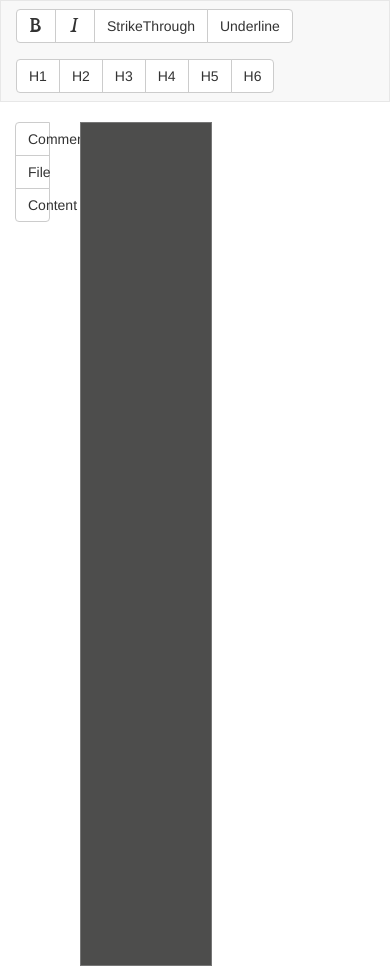
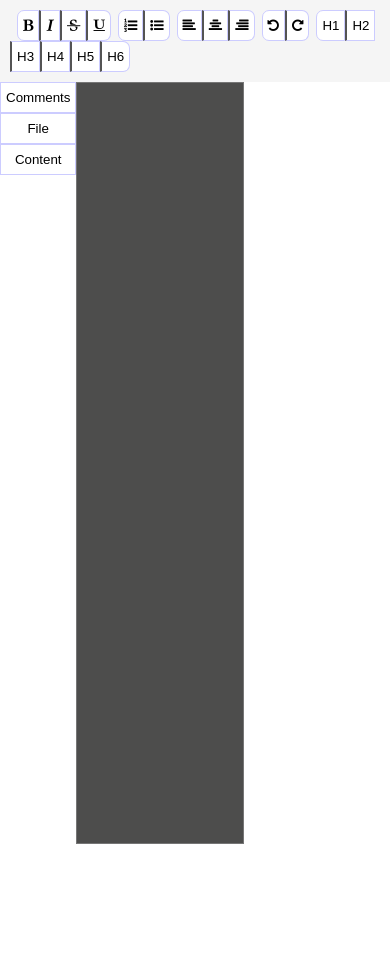
Before and after one commit to word-killers/mark2down, a Python web app: template templates/neco.html in a window 390 px wide. After the commit the page ends 844 px from the top, so only its background shows below. Run offline with Jinja, Linux system fonts and the light colour scheme; the template is opened without the code that fills it, so the values that code supplies are empty; some libraries are stand-ins or nearby versions.

Commit message:
deleted bootstrap, add icons, corrected textField height

```diff
--- a/static/css/style2.css
+++ b/static/css/style2.css
@@ -1,5 +1,28 @@
 #editor{
 
+}
+
+.column-flex{
+    display: -webkit-flex;
+    display: flex;
+    -webkit-flex-direction: column;
+    flex-direction: column;
+}
+
+.row-flex{
+    display: -webkit-flex;
+    display: flex;
+    -webkit-flex-direction: row;
+    flex-direction: row;
+}
+
+body{
+    margin: 0;
+}
+
+nav{
+    background-color: whitesmoke;
+    padding: 10px;
 }
 
 textarea{
@@ -10,11 +33,64 @@ textarea{
     padding: 10px;
 }
 
-.maxSize{
-    width: 100%;
+.max-percent-height{
     height: 100%;
 }
 
-.zeroPadding{
-    padding: 0px;
+.max-view-height{
+    height: 100vh;
 }
+
+.item1{
+    -webkit-flex: 1;
+    flex: 1;
+}
+
+.item2 {
+    -webkit-flex: 2;
+    flex: 2;
+}
+
+.button-block{
+    background-color: white;
+    border-bottom: solid #CCCCFF thin;
+    border-top: solid #CCCCFF thin;
+    border-right: solid #CCCCFF thin;
+    padding: 7px 5px;
+    display: inline-block;
+    float: left;
+    -webkit-transition-duration: 0.4s; /* Safari */
+    transition-duration: 0.4s;
+}
+
+.button-block-left{
+    border-left: solid #CCCCFF thin;
+    border-bottom-left-radius: 7px;
+    border-top-left-radius: 7px;
+    margin-left: 7px;
+}
+
+.button-block-right{
+    border-bottom-right-radius: 7px;
+    border-top-right-radius: 7px;
+}
+
+.button{
+    width: 100%;
+    background-color: white;
+    padding: 7px 5px;
+    border: solid #CCCCFF thin;
+    float: left;
+    -webkit-transition-duration: 0.4s; /* Safari */
+    transition-duration: 0.4s;
+}
+
+.button:hover{
+    background-color: #CCCCFF;
+
+}
+
+
+.button-block:hover{
+    background-color: #CCCCFF;
+}
--- a/templates/neco.html
+++ b/templates/neco.html
@@ -4,60 +4,68 @@
     <meta charset="UTF-8">
     <title>MarkDown</title>
 
-    <!-- Latest compiled and minified CSS -->
-    <link rel="stylesheet" href="https://maxcdn.bootstrapcdn.com/bootstrap/3.3.6/css/bootstrap.min.css"
-          integrity="sha384-1q8mTJOASx8j1Au+a5WDVnPi2lkFfwwEAa8hDDdjZlpLegxhjVME1fgjWPGmkzs7" crossorigin="anonymous">
-
-<script src="https://ajax.googleapis.com/ajax/libs/jquery/1.11.3/jquery.min.js"></script>
-    <!-- Latest compiled and minified JavaScript -->
-<script src="https://maxcdn.bootstrapcdn.com/bootstrap/3.3.6/js/bootstrap.min.js" integrity="sha384-0mSbJDEHialfmuBBQP6A4Qrprq5OVfW37PRR3j5ELqxss1yVqOtnepnHVP9aJ7xS" crossorigin="anonymous"></script>
-
     <link rel="stylesheet" href="/mark2down/static/css/style2.css">
+    <link rel="stylesheet" href="http://cdnjs.cloudflare.com/ajax/libs/font-awesome/4.4.0/css/font-awesome.min.css">
 </head>
 
-<body style="height: 100vh">
+<body class="max-view-height column-flex">
+<nav class="flex-item">
 
-<nav class="navbar navbar-default">
-    <div class="container">
-        <div class="btn-group" role="group">
-            <Button title="Bold" type="button" class="btn btn-default navbar-btn">
-                <span class="glyphicon glyphicon-bold" aria-hidden="true"/>
-            </Button>
-            <Button title="Italic" type="button" class="btn btn-default navbar-btn">
-                <span class="glyphicon glyphicon-italic" aria-hidden="true"/>
-            </Button>
-            <Button title="StrikeThrough" type="button" class="btn btn-default navbar-btn">StrikeThrough</Button>
-            <Button title="Underline" type="button" class="btn btn-default navbar-btn">Underline</Button>
-        </div>
-        <div class="btn-group" role="group">
-            <Button title="Heading 1" type="button" class="btn btn-default navbar-btn">H1</Button>
-            <Button title="Heading 2" type="button" class="btn btn-default navbar-btn">H2</Button>
-            <Button title="Heading 3" type="button" class="btn btn-default navbar-btn">H3</Button>
-            <Button title="Heading 4" type="button" class="btn btn-default navbar-btn">H4</Button>
-            <Button title="Heading 5" type="button" class="btn btn-default navbar-btn">H5</Button>
-            <Button title="Heading 6" type="button" class="btn btn-default navbar-btn">H6</Button>
-        </div>
-    </div>
+    <Button title="Bold" type="button" class="button-block button-block-left">
+        <i class="fa fa-bold"></i></Button>
+    <Button title="Italic" type="button" class="button-block">
+        <i class="fa fa-italic"></i></Button>
+    <Button title="StrikeThrough" type="button" class="button-block">
+        <i class="fa fa-strikethrough"></i></Button>
+    <Button title="Underline" type="button" class="button-block button-block-right">
+        <i class="fa fa-underline"></i></Button>
+
+    <Button title="list-ol" type="button" class="button-block button-block-left">
+        <i class="fa fa-list-ol"></i>
+    </Button>
+    <Button title="list-ul" type="button" class="button-block button-block-right">
+        <i class="fa fa-list-ul"></i>
+    </Button>
+
+    <Button title="align-left" type="button" class="button-block button-block-left">
+        <i class="fa fa-align-left"></i>
+    </Button>
+    <Button title="align-center" type="button" class="button-block">
+        <i class="fa fa-align-center"></i>
+    </Button>
+    <Button title="align-right" type="button" class="button-block button-block-right">
+        <i class="fa fa-align-right"></i>
+    </Button>
+
+    <Button title="back" type="button" class="button-block button-block-left">
+        <i class="fa fa-rotate-left"></i>
+    </Button>
+    <Button title="forward" type="button" class="button-block button-block-right">
+        <i class="fa fa-rotate-right"></i>
+    </Button>
+
+    <Button title="Heading 1" type="button" class="button-block button-block-left">H1</Button>
+    <Button title="Heading 2" type="button" class="button-block">H2</Button>
+    <Button title="Heading 3" type="button" class="button-block">H3</Button>
+    <Button title="Heading 4" type="button" class="button-block">H4</Button>
+    <Button title="Heading 5" type="button" class="button-block">H5</Button>
+    <Button title="Heading 6" type="button" class="button-block button-block-right">H6</Button>
 </nav>
 
-<div style="width: 100%; position: absolute ;max-height: 100%; height: 100%">
-    <div class="col-xs-2">
-        <div class="col-xs-12 btn-group btn-group-vertical zeroPadding" role="group">
-            <button class="btn btn-default" type="button">Comments</button>
-            <button class="btn btn-default" type="button">File</button>
-            <button class="btn btn-default" type="button">Content</button>
-        </div>
+<div class="max-percent-height row-flex">
+    <div class="flex-item item1">
+        <button class="button" type="button">Comments</button>
+        <button class="button" type="button">File</button>
+        <button class="button" type="button">Content</button>
         <div>
 
         </div>
 
     </div>
 
-    <div id="editor" class="col-xs-5" style="min-height: 100%; height: 100%">
-        <textarea class="maxSize"></textarea>
-    </div>
+    <textarea id="editor" class="flex-item item2"></textarea>
 
-    <div id="preview" class="col-xs-5">
+    <div id="preview" class="flex-item item2">
 
     </div>
 </div>
```
